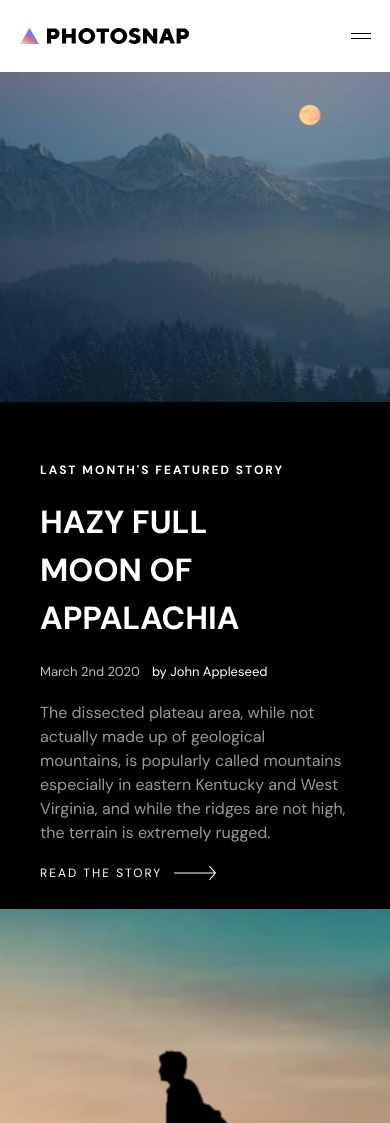
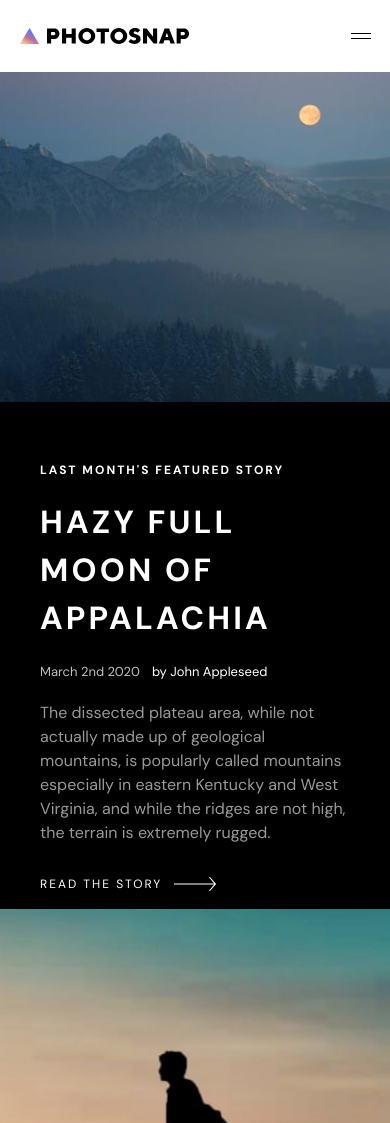
Before and after one commit to abir045/photosnap, a React (Create React App) app: page /stories in a window 390 px wide. Shown: the top 1123 px of the page. Built offline with nearby package versions, Linux system fonts and the light colour scheme.

Commit message:
updated stories banner mb layout

```diff
--- a/src/components/Footer.js
+++ b/src/components/Footer.js
@@ -14,7 +14,7 @@ import instagramHover from "../assets/shared/desktop/instagramHover.svg";
 
 const Footer = () => {
   return (
-    <div className="flex flex-col py-5  md:py-[5%] xl:py-5  bg-black  justify-between">
+    <div className="flex flex-col w-full py-5  md:py-[5%] xl:py-5  bg-black  justify-between">
       {/* tablet */}
 
       <div className="flex flex-col space-y-8 md:space-y-10 xl:space-y-3 ">
@@ -26,7 +26,7 @@ const Footer = () => {
           />
 
           {/* links */}
-          <ul className="hidden text-xs text-white font-bold uppercase tracking-[2px] md:mt-10 xl:mt-0 md:ml-[-68%] xl:ml-5  md:flex md:space-x-4 lg:space-x-0 xl:space-y-3  xl:flex xl:flex-col">
+          <ul className="hidden text-xs text-white font-bold uppercase tracking-[2px] md:mt-10 xl:mt-0 md:ml-[-60%] xl:ml-5  md:flex md:space-x-4 lg:space-x-0 xl:space-y-3  xl:flex xl:flex-col">
             <li className="hover:opacity-30">home</li>
             <li className="hover:opacity-30">stories</li>
             <li className="hover:opacity-30">features</li>
--- a/src/pages/Stories.js
+++ b/src/pages/Stories.js
@@ -21,7 +21,7 @@ const Stories = () => {
             <h5 className="text-xs uppercase font-bold tracking-[2px] my-5">
               {StoriesContent.banner.heading}
             </h5>
-            <h1 className="font-bold text-[32px] w-[70%] tracking-[3.-[40px] uppercase md:tracking-[4.166px] md:w-[40%] xl:w-[25%]">
+            <h1 className="font-bold text-[32px] w-[70%] tracking-[3.14px] uppercase md:tracking-[4.166px] md:w-[40%] xl:w-[25%]">
               {StoriesContent.banner.headingTitle}
             </h1>
             <div className="flex  space-x-3 my-5">
@@ -32,11 +32,11 @@ const Stories = () => {
                 {StoriesContent.banner.photographer}
               </span>
             </div>
-            <p className="my-5 text-white text-base opacity-60 md:w-[60%] xl:w-[30%] ">
+            <p className=" text-white text-base opacity-60 md:w-[60%] xl:w-[30%] ">
               {StoriesContent.banner.body}
             </p>
 
-            <div className="flex space-x-3">
+            <div className="flex space-x-3 py-[10%]">
               <button className="uppercase text-xs tracking-[2px]">
                 {StoriesContent.banner.button}
               </button>
```
